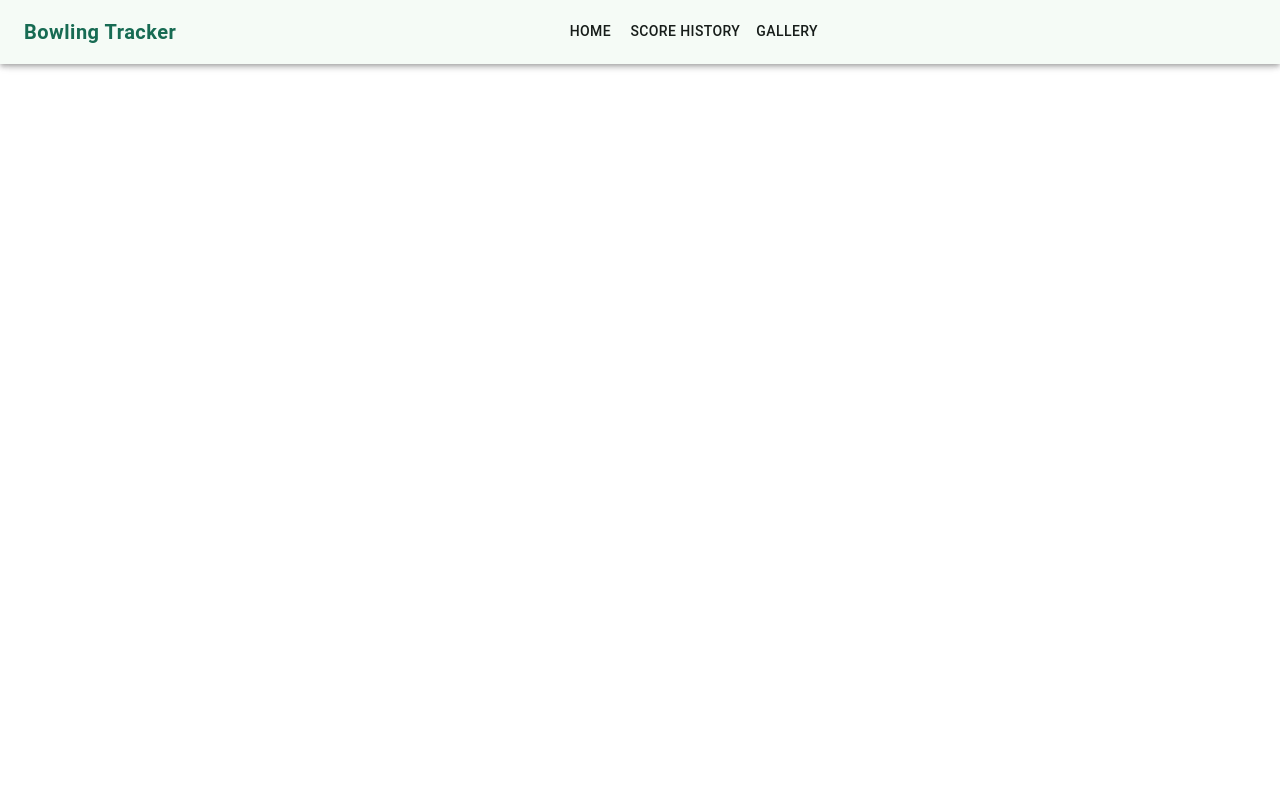
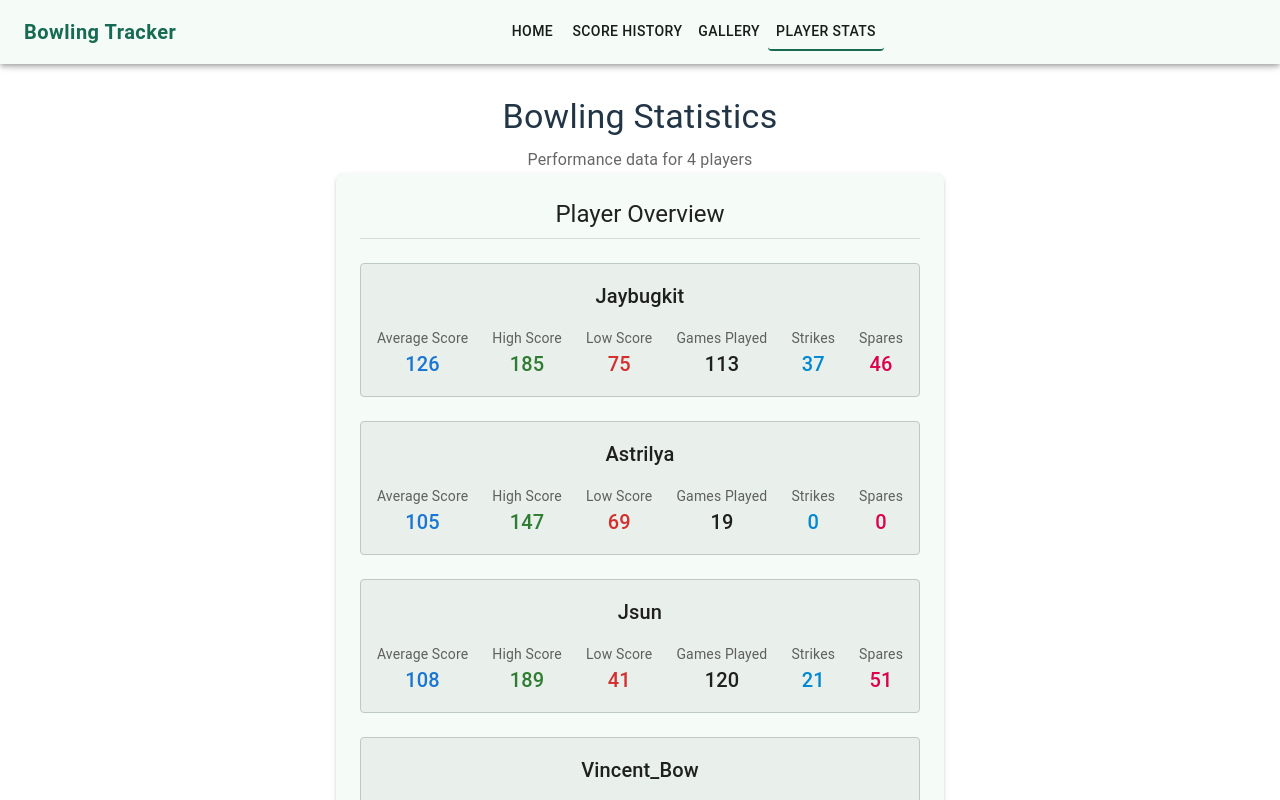
Before and after one commit to jwong65/bowling-project, a React (Vite) app: page /playerstats in a window 1280 px wide. Shown: the top 800 px of the page. Built offline with nearby package versions, Linux system fonts and the light colour scheme; some icons are missing.

Commit message:
Connected and added Stats to app. Fixed one JSON to have correct user-name (case-sens). Compiled information page

```diff
--- a/src/App.jsx
+++ b/src/App.jsx
@@ -3,6 +3,7 @@ import HomePage from './components/HomePage'
 import Header from './components/Header'
 import BowlingHistory from './components/BowlingHistory'
 import BowlingGallery from './components/BowlingGallery'
+import BowlingStats from './components/BowlingStats'
 
 import { BrowserRouter, Routes, Route } from 'react-router-dom'
 import { ThemeProvider as MuiThemeProvider, createTheme } from '@mui/material'
@@ -30,6 +31,7 @@ function App() {
           <Route path='/' element={<HomePage/>}/>
           <Route path='/scorehistory' element={<BowlingHistory/>}/>
           <Route path='/gallery' element={<BowlingGallery/>}/>
+          <Route path='/playerstats' element={<BowlingStats/>}/>
         </Routes>
         </BrowserRouter>
       </MuiThemeProvider>
--- a/src/components/BowlingStats.jsx
+++ b/src/components/BowlingStats.jsx
@@ -1,16 +1,219 @@
 import React, {useState, useEffect} from 'react'
 import { useThemeContext } from '../context/ThemeContext'
+
+import { Container, Box, Typography, CircularProgress, Paper, Divider, Grid, Avatar, Card, CardContent, CardHeader, Tabs, Tab } from '@mui/material';
 
 export default function BowlingStats() {
     const {themeMode} =useThemeContext()
     const [loading, setLoading] = useState(true);
     const [playerStats, setPlayerStats] = useState({})
 
-    useEffect(()=>{
+    useEffect(() => {
+        const loadAllScoreData = async () => {
+            try {
+                const scoreFiles = import.meta.glob('../data/bowling-scores/*.json');
+                const sessions = []
+                const playerStatsMap = {}
 
-    },[])
+                for (const path in scoreFiles) {
+                    const module = await scoreFiles[path]();
+                    const filename = path.split('/').pop();
+                    const date = filename.replace('.json', '')
+
+                    sessions.push({
+                        date,
+                        data: module.default
+                    })
+                }
+
+                sessions.sort((a, b) => new Date(a.date) - new Date(b.date))
+                sessions.forEach(session => {
+                    session.data.scores.forEach(player => {
+                        const { username, scores, statistics } = player;
+
+                        if (!playerStatsMap[username]) {
+                            playerStatsMap[username] = {
+                                username,
+                                sessions: [],
+                                totalGames: 0,
+                                totalPins: 0,
+                                highScore: 0,
+                                lowScore: 300,
+                                averageScore: 0,
+                                strikes: 0,
+                                spares: 0
+                            }
+                        }
+
+                        const validScores = scores.filter(score => score !== null && score !== undefined)
+
+                        playerStatsMap[username].sessions.push({
+                            date: session.date,
+                            scores: validScores,
+                            strikes: statistics?.strikes || 0,
+                            spares: statistics?.spares || 0
+                        });
+
+                        playerStatsMap[username].totalGames += validScores.length;
+                        playerStatsMap[username].totalPins += validScores.reduce((sum, score) => sum + score, 0);
+
+                        if (validScores.length > 0) {
+                            playerStatsMap[username].highScore = Math.max(
+                                playerStatsMap[username].highScore,
+                                ...validScores
+                            );
+
+                            if (playerStatsMap[username].lowScore === 300) {
+                                playerStatsMap[username].lowScore = Math.min(...validScores);
+                            } else {
+                                playerStatsMap[username].lowScore = Math.min(
+                                    playerStatsMap[username].lowScore,
+                                    ...validScores
+                                );
+                            }
+                        }
+
+                        playerStatsMap[username].strikes += statistics?.strikes || 0;
+                        playerStatsMap[username].spares += statistics?.spares || 0;
+                    });
+                });
+
+                Object.keys(playerStatsMap).forEach(username => {
+                    const player = playerStatsMap[username];
+                    player.averageScore = player.totalGames > 0
+                        ? Math.round(player.totalPins / player.totalGames)
+                        : 0;
+                });
+                setPlayerStats(playerStatsMap);
+                setLoading(false);
+            } catch (error) {
+                console.error('Error loading score data:', error);
+                setLoading(false);
+            }
+        };
+
+        loadAllScoreData();
+    }, []);
+
+
+    if (loading) {
+        return (
+          <Container sx={{ display: 'flex', justifyContent: 'center', alignItems: 'center', height: '50vh' }}>
+            <CircularProgress />
+          </Container>
+        );
+      }
+    if (Object.keys(playerStats).length === 0) {
+    return (
+        <Container maxWidth="xl">
+        <Box sx={{ mt: 8, textAlign: 'center' }}>
+            <Typography variant="h5" color="text.secondary">
+            No bowling statistics available
+            </Typography>
+        </Box>
+        </Container>
+    );
+    }
 
   return (
-    <div>BowlingStats</div>
+    <Container maxWidth="xl">
+        <Box sx={{ mt: 8, textAlign: 'center' }}>
+            <Typography variant="h4" component="div" gutterBottomsx={{ color: 'var(--md-sys-color-primary)' }}>
+                Bowling Statistics
+            </Typography>
+            <Typography variant="subtitle1" color="text.secondary" sx={{ mt: 1 }}>
+                Performance data for {Object.keys(playerStats).length} players
+            </Typography>
+        </Box>
+
+
+      <Paper
+        elevation={2}
+        sx={{
+          backgroundColor: 'var(--md-sys-color-surface)',
+          borderRadius: 2,
+          p: 3,
+          mb: 4
+        }}
+      >
+        <Typography variant="h5" gutterBottom>
+          Player Overview
+        </Typography>
+        <Divider sx={{ mb: 3 }} />
+
+        {Object.values(playerStats).map((player) => (
+          <Box
+            key={player.username}
+            sx={{
+              mb: 3,
+              p: 2,
+              borderRadius: 1,
+              backgroundColor: 'var(--md-sys-color-surface-container)',
+              border: '1px solid var(--md-sys-color-outline-variant)'
+            }}
+          >
+            <Typography variant="h6">
+              {player.username}
+            </Typography>
+            <Box sx={{ display: 'flex', flexWrap: 'wrap', gap: 3, mt: 2 }}>
+              <Box>
+                <Typography variant="body2" color="text.secondary">
+                  Average Score
+                </Typography>
+                <Typography variant="h6" color="primary">
+                  {player.averageScore}
+                </Typography>
+              </Box>
+              <Box>
+                <Typography variant="body2" color="text.secondary">
+                  High Score
+                </Typography>
+                <Typography variant="h6" color="success.main">
+                  {player.highScore}
+                </Typography>
+              </Box>
+              <Box>
+                <Typography variant="body2" color="text.secondary">
+                  Low Score
+                </Typography>
+                <Typography variant="h6" color="error.main">
+                  {player.lowScore === 300 ? '-' : player.lowScore}
+                </Typography>
+              </Box>
+              <Box>
+                <Typography variant="body2" color="text.secondary">
+                  Games Played
+                </Typography>
+                <Typography variant="h6">
+                  {player.totalGames}
+                </Typography>
+              </Box>
+              <Box>
+                <Typography variant="body2" color="text.secondary">
+                  Strikes
+                </Typography>
+                <Typography variant="h6" color="info.main">
+                  {player.strikes}
+                </Typography>
+              </Box>
+              <Box>
+                <Typography variant="body2" color="text.secondary">
+                  Spares
+                </Typography>
+                <Typography variant="h6" color="secondary.main">
+                  {player.spares}
+                </Typography>
+              </Box>
+            </Box>
+          </Box>
+        ))}
+      </Paper>
+      <Box sx={{ mb: 4, textAlign: 'center' }}>
+        <Typography variant="body2" color="text.secondary">
+          Data compiled from {Object.values(playerStats)[0]?.sessions.length || 0} bowling sessions
+        </Typography>
+      </Box>
+
+    </Container>
   )
 }
--- a/src/components/Header.jsx
+++ b/src/components/Header.jsx
@@ -87,6 +87,21 @@ export default function Header() {
                 >
                     Gallery
                 </Button>
+                <Button
+                    component={Link}
+                    to="/playerstats"
+                    aria-current={location.pathname === '/playerstats' ? 'page' : undefined}
+                    sx={{
+                        color: `var(--md-sys-color-on-surface)`,
+                        borderBottom: location.pathname === '/playerstats' ?
+                        '2px solid var(--md-sys-color-primary)' : '2px solid transparent',
+                        '&:hover': {
+                            backgroundColor: 'var(--md-sys-color-surface-variant)',
+                        }
+                    }}
+                >
+                    Player Stats
+                </Button>
             </Box>
             <IconButton
                 onClick={toggleTheme}
--- a/src/data/bowling-scores/2024-08-31.json
+++ b/src/data/bowling-scores/2024-08-31.json
@@ -12,7 +12,7 @@
       },
       {
         "id": 2,
-        "username": "Vincent_bow",
+        "username": "Vincent_Bow",
         "scores": [63, 132, 120, 141, 114, 121, 178, 177, 176, 107, 114, 108, 149, 156, 188, 131, 141, 194, 191, 126],
         "date": "2024-08-31",
         "statistics": {
```
